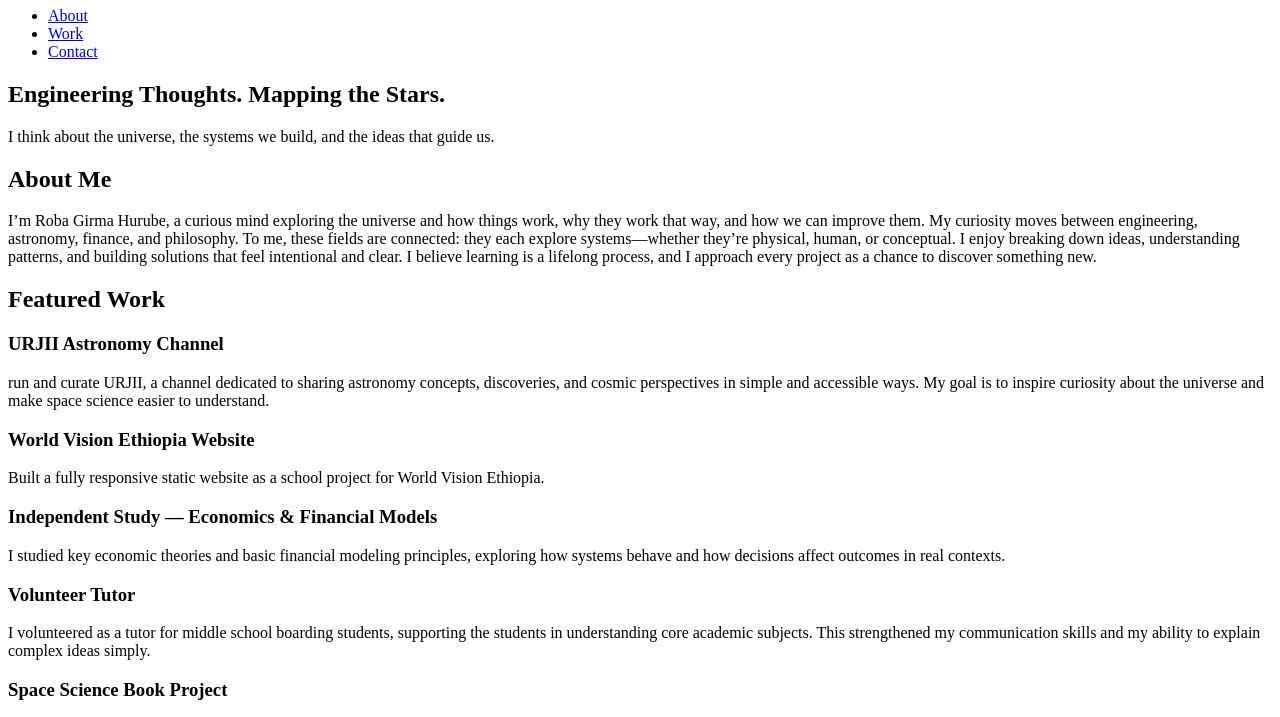
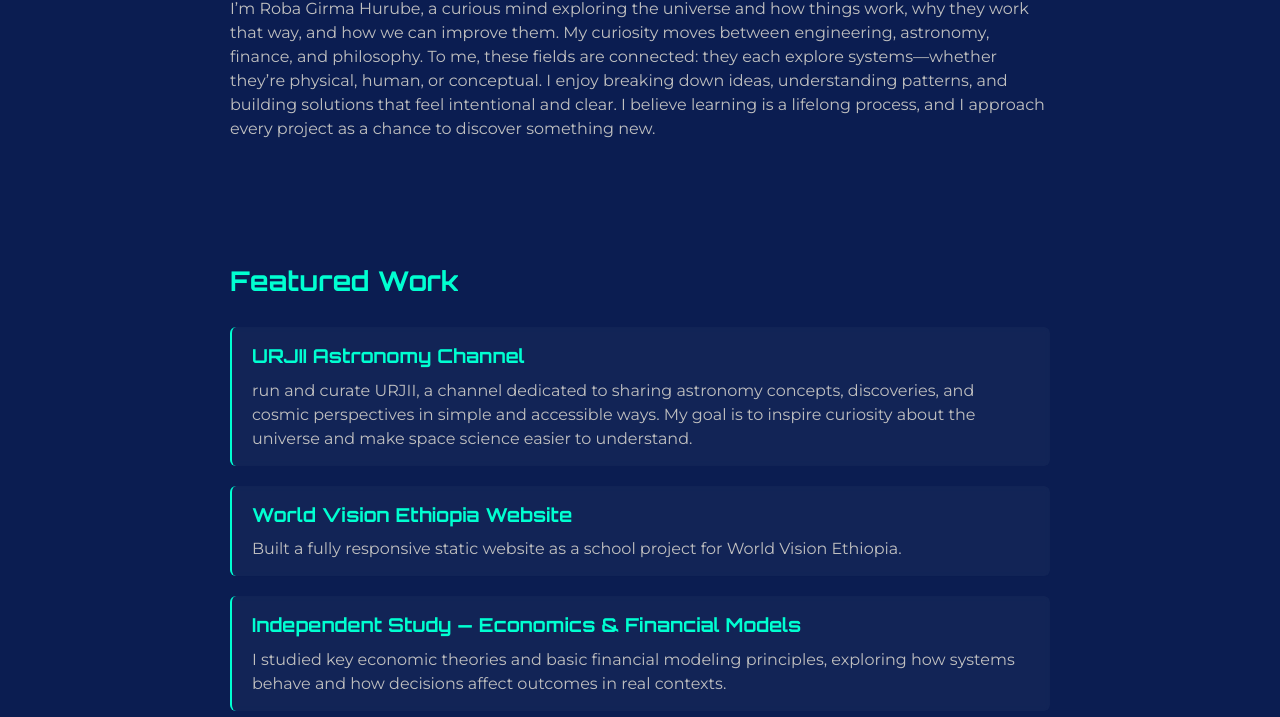
Before and after one commit to robahurube/robahurube.github.io, a plain HTML site: page index.html in a window 1280 px wide. Shown: the part 720-1437 px from the top of the page. Drawn offline with Linux system fonts and the light colour scheme.

Commit message:
Update index.html
fixing link

```diff
--- a/index.html
+++ b/index.html
@@ -5,7 +5,7 @@
     <meta name="viewport" content="width=device-width, initial-scale=1.0">
     <title>Roba Girma Portfolio</title>
     <link href="https://fonts.googleapis.com/css2?family=Orbitron:wght@500;700&family=Montserrat:wght@300;400;500;600&display=swap" rel="stylesheet">
-    <link rel="stylesheet" href="indx.css">
+    <link rel="stylesheet" href="index.css">
 </head>
 <body>
 
```
